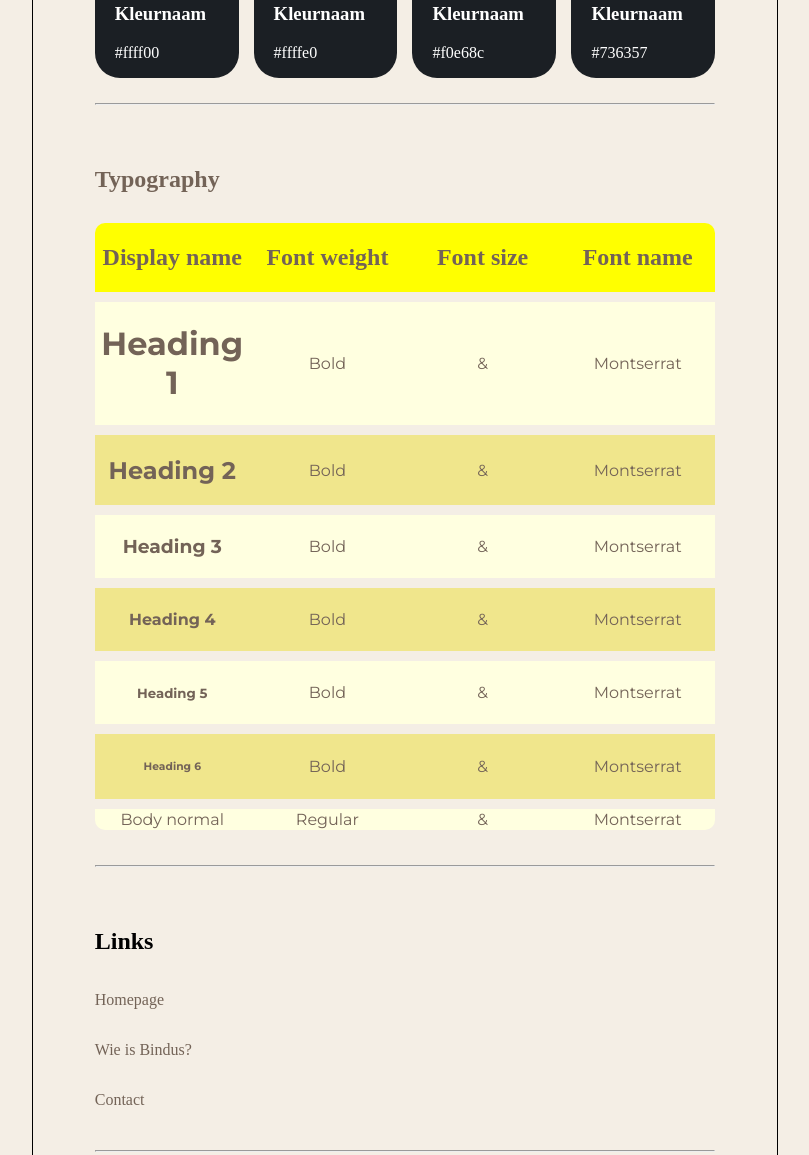
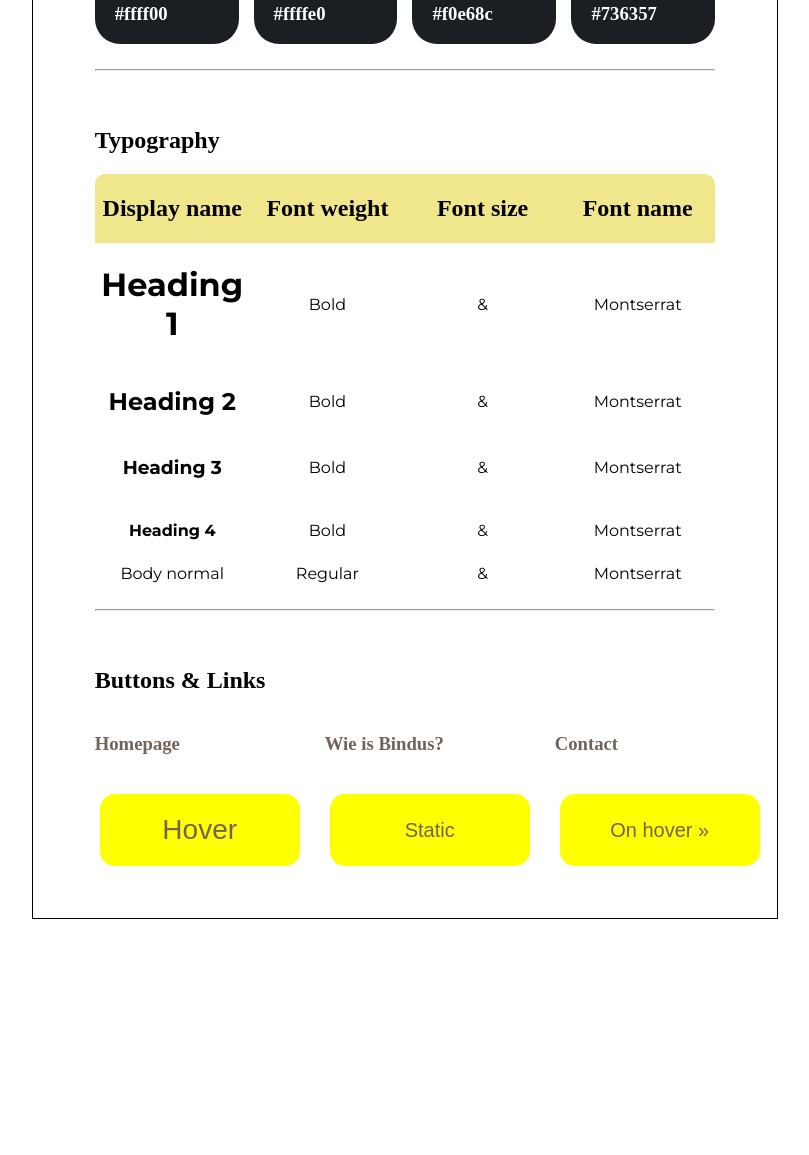
Before and after one commit to EHB-MCT/fullprojects1-bindus-bindus3, a plain HTML site: page styleguides/styleguide1.html in a window 1280 px wide. Shown: the part 434-1589 px from the top of the page, without its empty margins (395-1204 px from the left). After the commit the page ends 1373 px from the top, so only its background shows below. Drawn offline with Linux system fonts and the light colour scheme.

Commit message:
modified styleguides

```diff
--- a/styleguides/styleguide1.css
+++ b/styleguides/styleguide1.css
@@ -1,38 +1,7 @@
-@import url('https://fonts.googleapis.com/css2?family=Montserrat:wght@400;700&display=swap');
-
-@font-face {
-	font-family: "NexaBold";
-	src: url("/fonts/NexaBold.otf") format("opentype");
-}
-
-@font-face {
-	font-family: "NexaRegular";
-	src: url("/fonts/Nexa\ Regular.otf") format("opentype");
-}
-
-@font-face {
-	font-family: "lineto-circular";
-	src: url("/fonts/lineto-circular-book.ttf") format("opentype");
-}
-
-@font-face {
-	font-family: "NexaLight";
-	src: url("/fonts/NexaLight.otf") format("opentype");
-}
-
-@font-face {
-	font-family: "MinionPro";
-	src: url("/fonts/MinionPro-Regular.otf") format("opentype");
-}
-
-@font-face {
-	font-family: "Opensans";
-	src: url("/fonts/opensans-regular.668362de763a.ttf") format("opentype");
-}
-
+@import url('https://fonts.googleapis.com/css2?family=Montserrat:wght@300;400;700&display=swap');
 body {
 	margin: 0;
-	background-color: rgb(244, 238, 229);
+	font-family: "font-family: Montserrat, sans-serif";
 }
 
 .wrapperTitle {
@@ -180,12 +149,6 @@ body {
 .Fonts {
 	grid-column: 2/12;
 	grid-row: 2;
-	color: #736357;
-}
-
-.fonts-subtitles h2 {
-	grid-column: 2/12;
-	color: #736357;
 }
 
 .fontTable-layout {
@@ -199,14 +162,7 @@ table {
 	table-layout: fixed;
 	grid-column: 1/13;
 	text-align: center;
-	border-collapse:separate;
-	border-spacing: 0 10px;
-	border-right: none;
-
-}
-
-tr {
-	margin-bottom: 10px;
+	border-collapse:collapse;
 }
 
 tr:first-child th:first-child { border-top-left-radius: 10px; }
@@ -220,6 +176,14 @@ td {
 
 .Links {
 	grid-column: 2/12;
+}
+
+.linkContent{
+	display: grid;
+	grid-template-columns: repeat(3, 1fr);
+	grid-template-rows: repeat(1, minmax(75px, auto));
+	position: relative;
+	column-gap: 20px;
 }
 
 /*https://www.30secondsofcode.org/css/s/hover-underline-animatio*/
@@ -246,6 +210,21 @@ td {
 	transform-origin: bottom left;
 }
 
+.linkContent a.link1{
+	grid-column: 1/2;
+	grid-row: 1;
+}
+
+.linkContent a.link2{
+	grid-column: 2/3;
+	grid-row: 1;
+}
+
+.linkContent a.link3{
+	grid-column: 3/4;
+	grid-row: 1;
+}
+
 .Buttons {
 	grid-column: 2/12;
 }
@@ -263,6 +242,40 @@ td {
 	cursor: pointer;
 	margin: 5px;
 	border: none;
+	grid-column: 1;
+	grid-row: 2;
+}
+.button2{
+	border-radius: 15px;
+	background-color: #ffff00;
+	color: #736357;
+	text-align: center;
+	font-size: 20px;
+	padding: 5px;
+	width: 200px;
+	cursor: pointer;
+	margin: 5px;
+	border: none;
+	grid-column: 2;
+	grid-row: 2;
+}
+
+.button3{
+	border-radius: 15px;
+	background-color: #ffff00;
+	color: #736357;
+	text-align: center;
+	font-size: 20px;
+	padding: 5px;
+	width: 200px;
+	cursor: pointer;
+	margin: 5px;
+	border: none;
+	grid-column: 3;
+	grid-row: 2;
+}
+.button3::after{
+	content: "\00bb";
 }
 
 .buttonExample span {
--- a/styleguides/styleguide1.html
+++ b/styleguides/styleguide1.html
@@ -21,9 +21,8 @@
 					<a href="#Colors"><h3>Color palette</h3></a>
 					<a href="#Fonts"><h3>Typography</h3></a>
 					<a href="#Links"><h3>Links</h3></a>
-					<a href="#Buttons"><h3>Buttons</h3></a>
-					<a href="#Icons"><h3>Icons</h3></a>
-					<!--<a href="#"><h3>Logo</h3></a>-->
+					<!--<a href="#Icons"><h3>Icons</h3></a>
+					<a href="#"><h3>Logo</h3></a>-->
 					<hr />
 				</div>
 			</div>
@@ -36,50 +35,21 @@
 						<div class="card">
 							<div class="card-top-ffff00"></div>
 							<div class="card-bottom-ffff00">
-								<h3>Kleurnaam</h3>
-								<p>#ffff00</p>
+								<h3>#ffff00</h3>
 							</div>
 							<div class="card-top-ffffe0"></div>
 							<div class="card-bottom-ffffe0">
-								<h3>Kleurnaam</h3>
-								<p>#ffffe0</p>
+								<h3>#ffffe0</h3>
 							</div>
 							<div class="card-top-f0e68c"></div>
 							<div class="card-bottom-f0e68c">
-								<h3>Kleurnaam</h3>
-								<p>#f0e68c</p>
+								<h3>#f0e68c</h3>
 							</div>
 							<div class="card-top-736357"></div>
 							<div class="card-bottom-736357">
-								<h3>Kleurnaam</h3>
-								<p>#736357</p>
+								<h3>#736357</h3>
 							</div>
 						</div>
-						<!--<div class="color-subtitle">
-						<h3>Secondary colors</h3>
-						</div>
-						<div class="card">
-							<div class="card-top-b7dcdb"></div>
-							<div class="card-bottom-b7dcdb">
-								<h3>Kleurnaam</h3>
-								<p>#b7dcdb</p>
-							</div>
-							<div class="card-top-043c4c"></div>
-							<div class="card-bottom-043c4c">
-								<h3>Kleurnaam</h3>
-								<p>#1b1f24</p>
-							</div>
-							<div class="card-top-04838b"></div>
-							<div class="card-bottom-04838b">
-								<h3>Kleurnaam</h3>
-								<p>#04838b</p>
-							</div>
-							<div class="card-top-5b7f8a"></div>
-							<div class="card-bottom-5b7f8a">
-								<h3>Kleurnaam</h3>
-								<p>#5b7f8a</p>
-							</div>
-						</div>-->
 						<hr class="divider1" />
 						<!---->
 					</div>
@@ -91,7 +61,7 @@
 						<div class="fontTable-layout">
 							<table>
 								<thead>
-									<tr style="background-color: #ffff00;">
+									<tr style="background-color: #f0e68c;">
 										<th><h2>Display name</h2></th>
 										<th><h2>Font weight</h2></th>
 										<th><h2>Font size</h2></th>
@@ -99,43 +69,31 @@
 									</tr>
 								</thead>
 								<tbody>
-									<tr style="font-family: Montserrat, sans-serif; background-color: #ffffe0;">
+									<tr style="font-family: Montserrat, sans-serif;">
 										<td><h1>Heading 1</h1></td>
 										<td>Bold</td>
 										<td>&</td>
 										<td>Montserrat</td>
 									</tr>
-									<tr style="font-family: Montserrat, sans-serif;background-color: #f0e68c">
+									<tr style="font-family: Montserrat, sans-serif;">
 										<td><h2>Heading 2</h2></td>
 										<td>Bold</td>
 										<td>&</td>
 										<td>Montserrat</td>
 									</tr>
-									<tr style="font-family: Montserrat, sans-serif;background-color: #ffffe0">
+									<tr style="font-family: Montserrat, sans-serif;">
 										<td><h3>Heading 3</h3></td>
 										<td>Bold</td>
 										<td>&</td>
 										<td>Montserrat</td>
 									</tr>
-									<tr style="font-family: Montserrat, sans-serif;background-color: #f0e68c">
+									<tr style="font-family: Montserrat, sans-serif;">
 										<td><h4>Heading 4</h4></td>
 										<td>Bold</td>
 										<td>&</td>
 										<td>Montserrat</td>
 									</tr>
-									<tr style="font-family: Montserrat, sans-serif;background-color: #ffffe0">
-										<td><h5>Heading 5</h5></td>
-										<td>Bold</td>
-										<td>&</td>
-										<td>Montserrat</td>
-									</tr>
-									<tr style="font-family: Montserrat, sans-serif;background-color: #f0e68c">
-										<td><h6>Heading 6</h6></td>
-										<td>Bold</td>
-										<td>&</td>
-										<td>Montserrat</td>
-									</tr>
-									<tr style="font-family: Montserrat;background-color: #ffffe0">
+									<tr style="font-family: Montserrat;">
 										<td>Body normal</td>
 										<td>Regular</td>
 										<td>&</td>
@@ -149,21 +107,26 @@
 				</div>
 				<!--Links-->
 				<div class="Links" id="Links">
-					<h2>Links</h2>
-					<a><p class="link-underline-hover">Homepage</p></a><br />
-					<a><p class="link-underline-hover">Wie is Bindus?</p></a><br />
-					<a><p class="link-underline-hover">Contact</p></a>
-					<hr class="divider1" />
+					<h2>Buttons & Links</h2>
+					<div class="linkContent">
+						<a class="link1"><h3 class="link-underline-hover">Homepage</h3></a
+						><br />
+						<a class="link2"
+							><h3 class="link-underline-hover">Wie is Bindus?</h3></a
+						><br />
+						<a class="link3"><h3 class="link-underline-hover">Contact</h3></a
+						><br />
+						<button class="buttonExample" id="button1">
+							<span>Hover</span>
+						</button>
+						<button class="button2"><span>Static</span></button>
+						<button class="button3"><span>On hover </span></button>
+					<!--</div><hr class="divider1" />-->
 				</div>
-				<!--Buttons-->
-				<div class="Buttons" id="Buttons">
-					<h2>Buttons</h2>
-					<button class="buttonExample"><span>Hover</span></button><hr class="divider1" />
-				</div>
-				<!--Icons-->
+				<!--Icons
 				<div class="Icons" id="#Icons">
 					<h2>Icons</h2><hr class="divider1" />
-				</div>
+				</div>-->
 				<!--Logo
 				<div class="Logo">
 					<h2>Logo</h2>
--- a/styleguides/styleguide3.css
+++ b/styleguides/styleguide3.css
@@ -62,7 +62,7 @@ body {
 	border: 1px solid black;
 	display: grid;
 	grid-template-columns: repeat(12, 1fr);
-	grid-template-rows: repeat(2, minmax(75px, auto));
+	grid-template-rows: repeat(1, minmax(75px, auto));
 	position: relative;
 }
 
@@ -218,10 +218,6 @@ body {
 .Fonts {
 	grid-column: 2/12;
 	grid-row: 2;
-}
-
-.fonts-subtitles h2 {
-	grid-column: 2/12;
 }
 
 .fontTable-layout {
```
Also changed, not shown: styleguides/styleguide2.html (+3 -3 lines).
